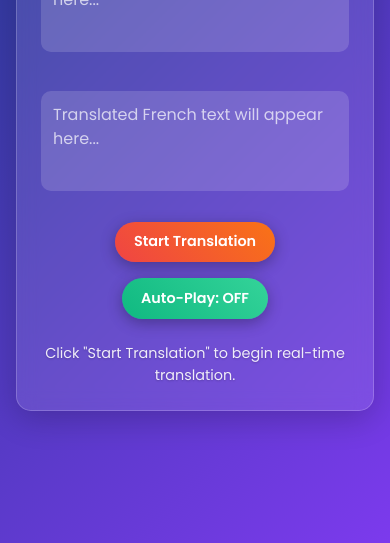
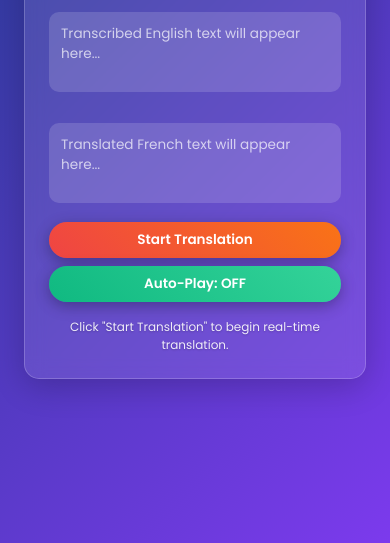
Before and after one commit to Utiqano/Audio-Translator, a plain HTML site: page index.html in a window 390 px wide. Shown: the part 301-844 px from the top of the page. Drawn offline with nearby package versions, Linux system fonts and the light colour scheme.

Commit message:
Update index.html

```diff
--- a/index.html
+++ b/index.html
@@ -16,35 +16,40 @@
             align-items: center;
             min-height: 100vh;
             margin: 0;
-            overflow-y: auto;
+            padding: 1rem;
+            box-sizing: border-box;
+            overflow-x: hidden;
         }
         .container {
             background: rgba(255, 255, 255, 0.1);
             backdrop-filter: blur(10px);
-            padding: 2rem;
+            padding: clamp(1rem, 5vw, 2rem);
             border-radius: 15px;
             box-shadow: 0 8px 32px rgba(0, 0, 0, 0.2);
             width: 100%;
             max-width: 600px;
             text-align: center;
             border: 1px solid rgba(255, 255, 255, 0.2);
+            box-sizing: border-box;
         }
         h1 {
             color: #ffffff;
             text-shadow: 0 2px 4px rgba(0, 0, 0, 0.3);
             font-weight: 700;
+            font-size: clamp(1.5rem, 5vw, 2rem);
+            margin-bottom: 1rem;
             animation: fadeIn 1s ease-in;
         }
         textarea {
             width: 100%;
-            height: 120px;
-            margin: 1rem 0;
+            height: clamp(80px, 20vw, 120px);
+            margin: 0.75rem 0;
             padding: 0.75rem;
             border: none;
             border-radius: 10px;
             background: rgba(255, 255, 255, 0.15);
             color: #ffffff;
-            font-size: 1rem;
+            font-size: clamp(0.9rem, 3vw, 1rem);
             resize: none;
             transition: transform 0.3s, box-shadow 0.3s;
         }
@@ -56,9 +61,14 @@
         textarea::placeholder {
             color: rgba(255, 255, 255, 0.7);
         }
+        .button-container {
+            display: flex;
+            flex-direction: column;
+            gap: 0.5rem;
+            align-items: center;
+        }
         button {
-            padding: 0.75rem 1.5rem;
-            margin: 0.5rem;
+            padding: clamp(0.6rem, 3vw, 0.75rem) clamp(1rem, 5vw, 1.5rem);
             border: none;
             border-radius: 25px;
             cursor: pointer;
@@ -67,6 +77,8 @@
             background: linear-gradient(45deg, #3b82f6, #9333ea);
             box-shadow: 0 4px 15px rgba(0, 0, 0, 0.3);
             transition: transform 0.3s, box-shadow 0.3s, background 0.3s;
+            width: clamp(150px, 40vw, 200px);
+            font-size: clamp(0.9rem, 3vw, 1rem);
         }
         button:hover {
             transform: scale(1.05);
@@ -85,7 +97,7 @@
         }
         #status {
             margin-top: 1rem;
-            font-size: 0.9rem;
+            font-size: clamp(0.8rem, 2.5vw, 0.9rem);
             color: rgba(255, 255, 255, 0.9);
             text-shadow: 0 1px 2px rgba(0, 0, 0, 0.2);
         }
@@ -98,17 +110,44 @@
             from { opacity: 0; transform: translateY(-10px); }
             to { opacity: 1; transform: translateY(0); }
         }
+        @media (min-width: 640px) {
+            .button-container {
+                flex-direction: row;
+                justify-content: center;
+            }
+            button {
+                width: auto;
+                min-width: 150px;
+            }
+        }
         @media (max-width: 640px) {
             .container {
-                margin: 1rem;
+                margin: 0.5rem;
                 padding: 1.5rem;
             }
             textarea {
                 height: 100px;
             }
             button {
-                padding: 0.6rem 1.2rem;
+                padding: 0.6rem 1rem;
                 font-size: 0.9rem;
+            }
+        }
+        @media (max-width: 400px) {
+            h1 {
+                font-size: 1.25rem;
+            }
+            textarea {
+                height: 80px;
+                font-size: 0.85rem;
+            }
+            button {
+                padding: 0.5rem 0.8rem;
+                font-size: 0.85rem;
+                width: 100%;
+            }
+            #status {
+                font-size: 0.75rem;
             }
         }
     </style>
@@ -118,8 +157,10 @@
         <h1 class="text-2xl font-bold mb-4">Real-Time English to French Audio Translator</h1>
         <textarea id="inputText" placeholder="Transcribed English text will appear here..." readonly></textarea>
         <textarea id="translatedText" placeholder="Translated French text will appear here..." readonly></textarea>
-        <button id="toggleButton">Start Translation</button>
-        <button id="autoPlayToggle">Auto-Play: OFF</button>
+        <div class="button-container">
+            <button id="toggleButton">Start Translation</button>
+            <button id="autoPlayToggle">Auto-Play: OFF</button>
+        </div>
         <p id="status">Click "Start Translation" to begin real-time translation.</p>
     </div>
 
```
